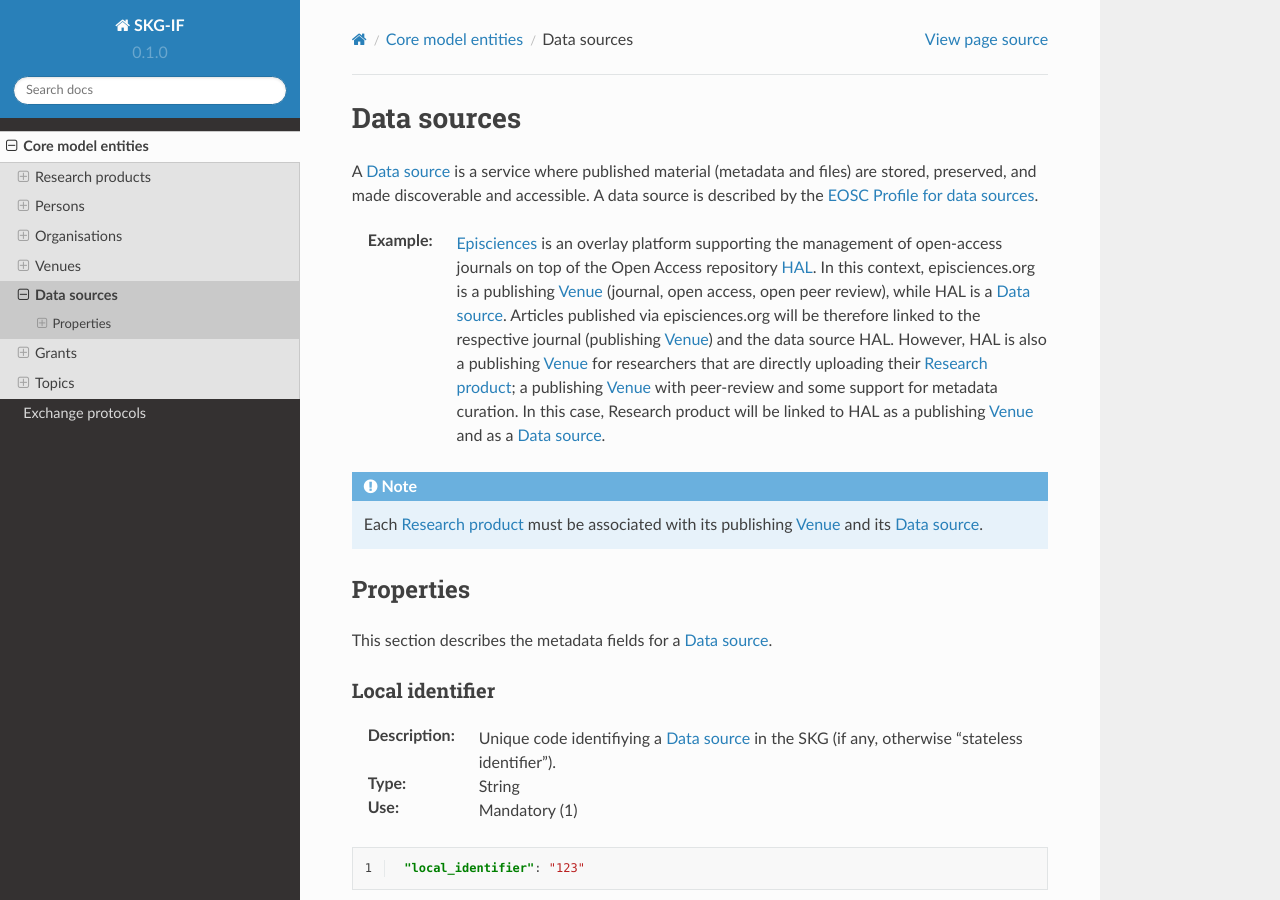
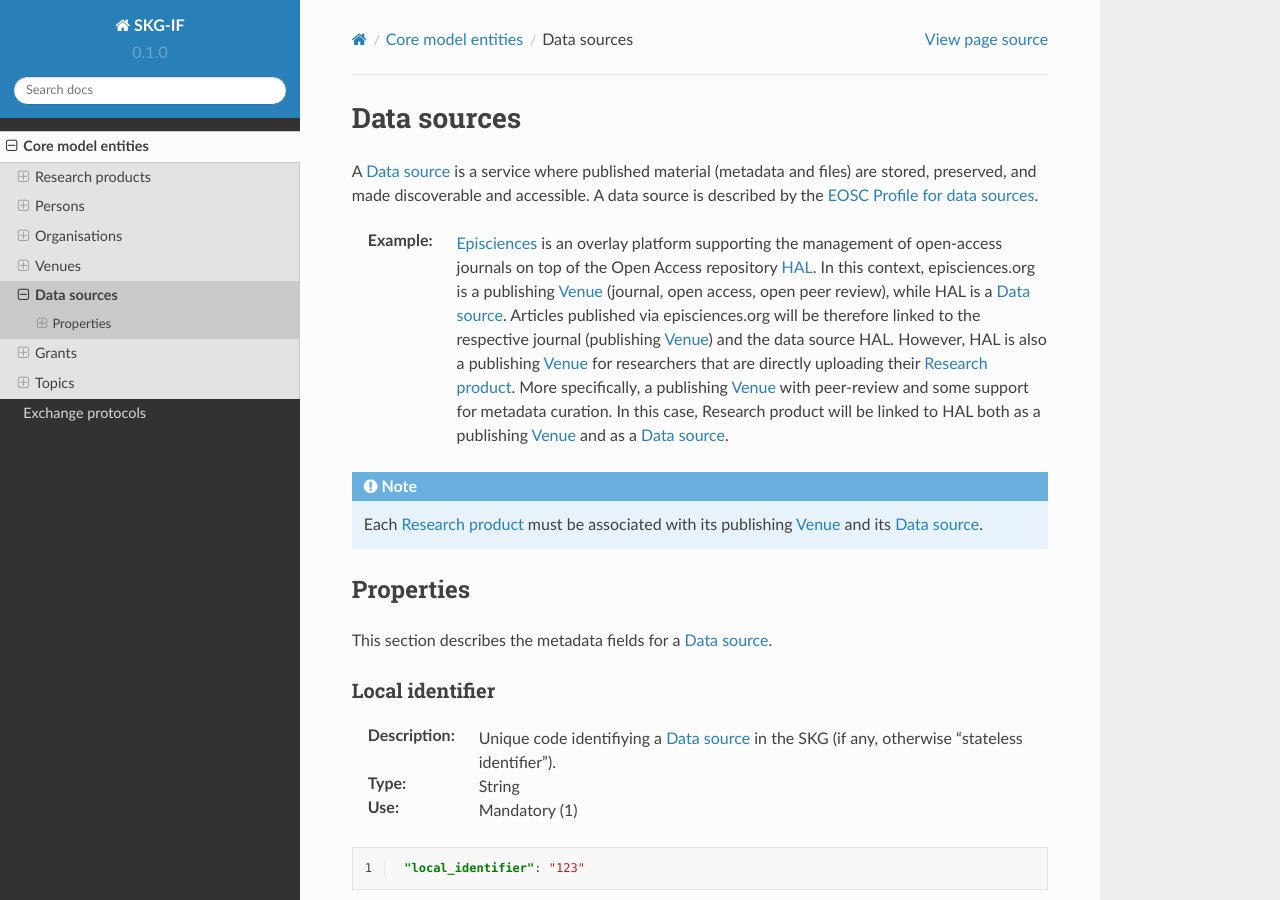
Before and after one commit to andremann/SKG-IF, a Sphinx documentation site: the page built from docs/source/datasources.rst, in a window 1280 px wide and 900 px high. Built offline with Sphinx 7.4.7 and the Read the Docs theme 2.0.0, drawn with Linux system fonts in a browser that asks for light colours.

Commit message:
a few fixes for venues and sources

```diff
--- a/docs/source/datasources.rst
+++ b/docs/source/datasources.rst
@@ -6,7 +6,7 @@ A :ref:`Data source <Data source>` is a service where published material (metada
 A data source is described by the `EOSC Profile for data sources <https://wiki.eoscfuture.eu/display/PUBLIC/D.+v4.00+EOSC+Data+Source+Profile>`_.
 
 :Example: `Episciences <https://episciences.org>`_  is an overlay platform supporting the management of open-access journals on top of the Open Access repository `HAL <https://hal.science>`_. In this context, episciences.org is a publishing :ref:`Venue <Venue>` (journal, open access, open peer review), while HAL is a :ref:`Data source <Data source>`. Articles published via episciences.org will be therefore linked to the respective journal (publishing :ref:`Venue <Venue>`) and the data source HAL.
-    However, HAL is also a publishing :ref:`Venue <Venue>` for researchers that are directly uploading their :ref:`Research product <Research product>`; a publishing :ref:`Venue <Venue>` with peer-review and some support for metadata curation. In this case, :ref:`Research product <Research products>` will be linked to HAL as a publishing :ref:`Venue <Venue>` and as a :ref:`Data source <Data source>`.
+    However, HAL is also a publishing :ref:`Venue <Venue>` for researchers that are directly uploading their :ref:`Research product <Research product>`. More specifically, a publishing :ref:`Venue <Venue>` with peer-review and some support for metadata curation. In this case, :ref:`Research product <Research products>` will be linked to HAL both as a publishing :ref:`Venue <Venue>` and as a :ref:`Data source <Data source>`.
 
 .. note::
     Each :ref:`Research product <Research product>` must be associated with its publishing :ref:`Venue <Venue>` and its :ref:`Data source <Data source>`.
--- a/docs/source/venues.rst
+++ b/docs/source/venues.rst
@@ -4,8 +4,8 @@ Venues
 ######
 A :ref:`Venue <Venue>` is an entity that models a publishing “gateway” used by :ref:`Person <Person>` to make their :ref:`Research product <Research products>` available to others.
 
-:Example: `Episciences <https://episciences.org>`_  is an overlay platform supporting the management of open-access journals on top of the Open Access repository `HAL <https://hal.science>`_. In this context, episciences.org is a publishing :ref:`Venue <Venue>` (journal, open access, open peer review), while HAL is a :ref:`Data source <Data source>`. Articles published via episciences.org will be therefore linked to the respective journal (publishing :ref:`Venue <Venue>`) and the :ref:`Data source <Data source>` HAL.
-    However, HAL is also a publishing :ref:`Venue <Venue>` for researchers that are directly uploading their :ref:`Research product <Research products>`; a publishing :ref:`Venue <Venue>` with peer-review and some support for metadata curation. In this case, :ref:`Research product <Research products>` will be linked to HAL as a publishing :ref:`Venue <Venue>` and as a :ref:`Data source <Data source>`.
+:Example: `Episciences <https://episciences.org>`_  is an overlay platform supporting the management of open-access journals on top of the Open Access repository `HAL <https://hal.science>`_. In this context, episciences.org is a publishing :ref:`Venue <Venue>` (journal, open access, open peer review), while HAL is a :ref:`Data source <Data source>`. Articles published via episciences.org will be therefore linked to the respective journal (publishing :ref:`Venue <Venue>`) and the data source HAL.
+    However, HAL is also a publishing :ref:`Venue <Venue>` for researchers that are directly uploading their :ref:`Research product <Research product>`. More specifically, a publishing :ref:`Venue <Venue>` with peer-review and some support for metadata curation. In this case, :ref:`Research product <Research products>` will be linked to HAL both as a publishing :ref:`Venue <Venue>` and as a :ref:`Data source <Data source>`.
 
 .. note::
     Each :ref:`Research product <Research product>` must be associated with its publishing :ref:`Venue <Venue>` and its :ref:`Data source <Data source>`.
```
